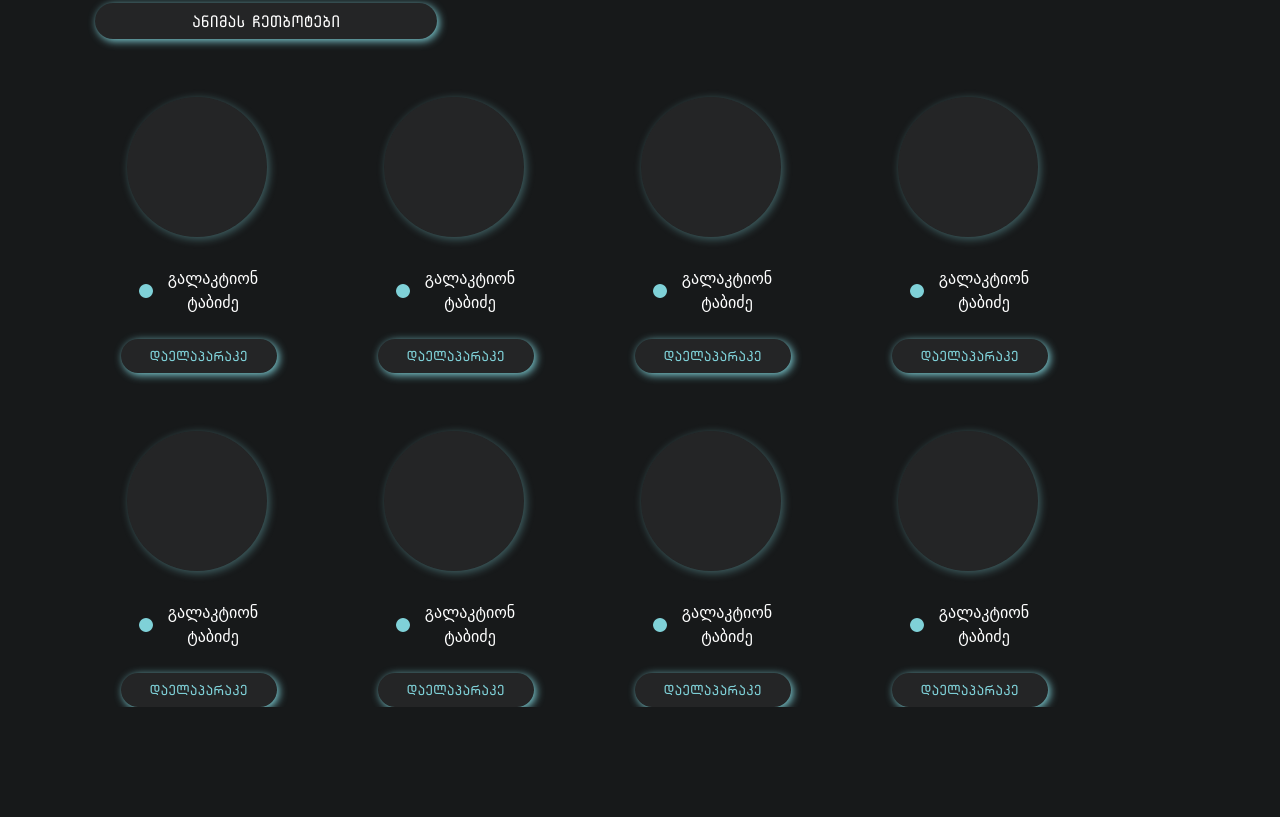
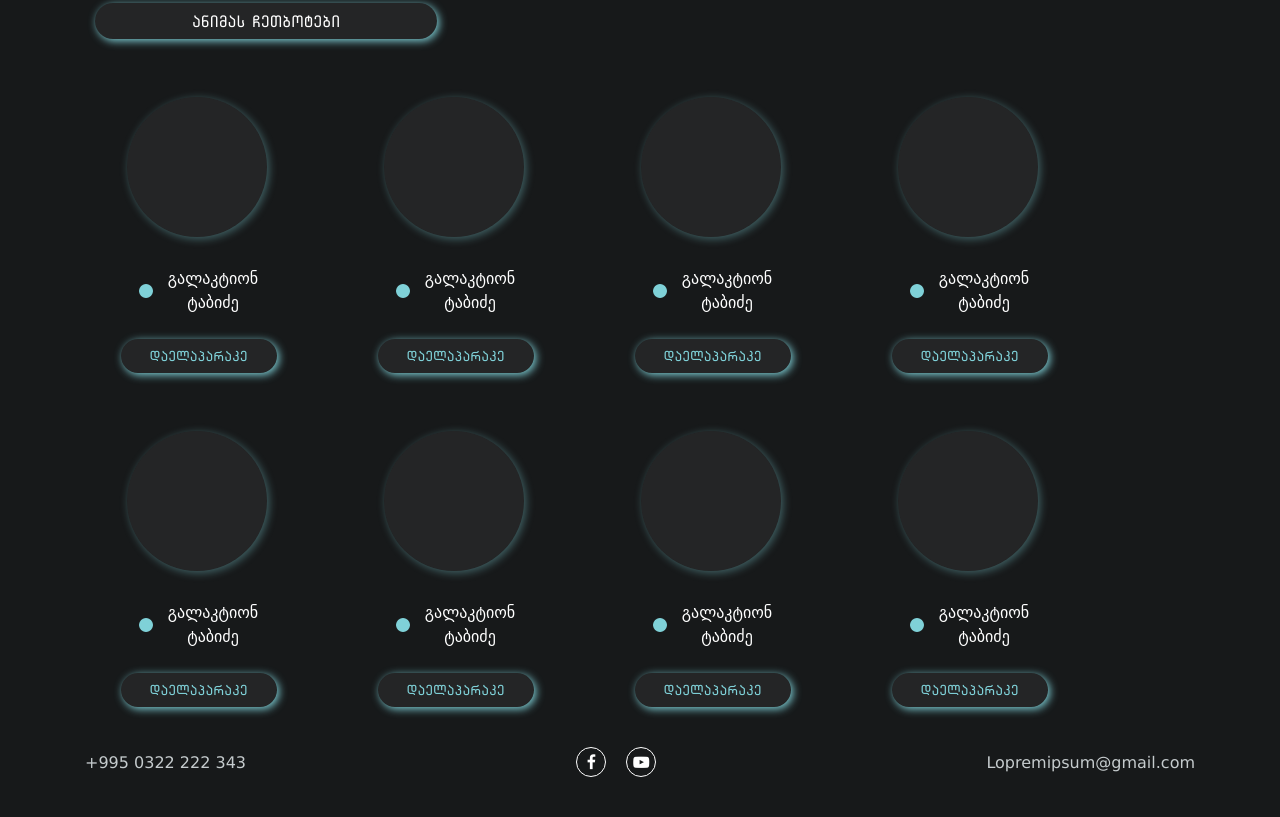
Before and after one commit to TinatinAbesadze/anima-light-front, a plain HTML site: page about-us.html in a window 1280 px wide. Shown: the part 1342-2159 px from the top of the page. Before the commit the page ends 2049 px from the top, so only its background shows below. Drawn offline with Linux system fonts and the light colour scheme; files whose address does not match are found by name.

Commit message:
add footer to all pages

```diff
--- a/about-us.html
+++ b/about-us.html
@@ -20,7 +20,7 @@
         <nav class="web_navigation">
           <ul class="web_navigation-list">
             <li class="web_navigation-item">
-              <a href="" class="web_navigation-item-link active">
+              <a href="about-us.html" class="web_navigation-item-link active">
                 ჩვენ შესახებ
               </a>
             </li>
@@ -201,6 +201,31 @@
         </div>
     </div>
 
+    </div>
+    </div>
+
+
+    <footer>
+      <div class="container">
+        <div class="web__footer">
+          <a href="Tel:+9950322222343" class="web__footer-text">+995 0322 222 343</a>
+          <div class="d-flex align-items-center">
+            <a href="#" class="web__footer-icon-link">
+              <div class="web__footer-icon">
+                <span class="fa fa-facebook"></span>
+              </div>
+            </a>
+            <a href="#" class="web__footer-icon-link">
+              <div class="web__footer-icon">
+                <span class="fa fa-youtube-play"></span>
+              </div>
+            </a>
+          </div>
+          <a href="Lopremipsum@gmail.com" class="web__footer-text">Lopremipsum@gmail.com</a>
+        </div>
+      </div>
+    </footer>
+
 
 
   <script src="assets/js/jquery.min.js"></script>
--- a/assets/styles/partials/_footer.scss
+++ b/assets/styles/partials/_footer.scss
@@ -3,7 +3,7 @@
         display: flex;
         justify-content: space-between;
         align-items: center;
-        padding: 20px 0;
+        padding: 40px 0;
         color: $white;
         @media #{$breakpoint-md}{
             flex-direction: column-reverse;
@@ -12,6 +12,11 @@
             color: $component-color4;
             font-family: $DejaVuSansfont;
             font-size: 16px;
+            text-decoration: none;
+            &:hover{
+                text-decoration: none;
+                color: $component-color1;
+            }
         }
         &-icon{
             color: $white;
@@ -24,8 +29,21 @@
             display: flex;
             align-items: center;
             justify-content: center;
+            text-decoration: none;
+            transition: .3s;
             @media #{$breakpoint-md}{
                 margin: 10px;
+            }
+            &:hover{
+                // background-color: $component-color1;
+                border: 1px solid $component-color1;
+                box-shadow: 0px 1px 3px 1px $component-color1;
+            }
+            &-link{
+                text-decoration: none;
+                &:hover{
+                    text-decoration: none;
+                }
             }
         }
     }
```
Also changed, not shown: index.html (+3 -3 lines), mainPage.html (+21 -1 lines), assets/styles/main.css, 1 other file.
